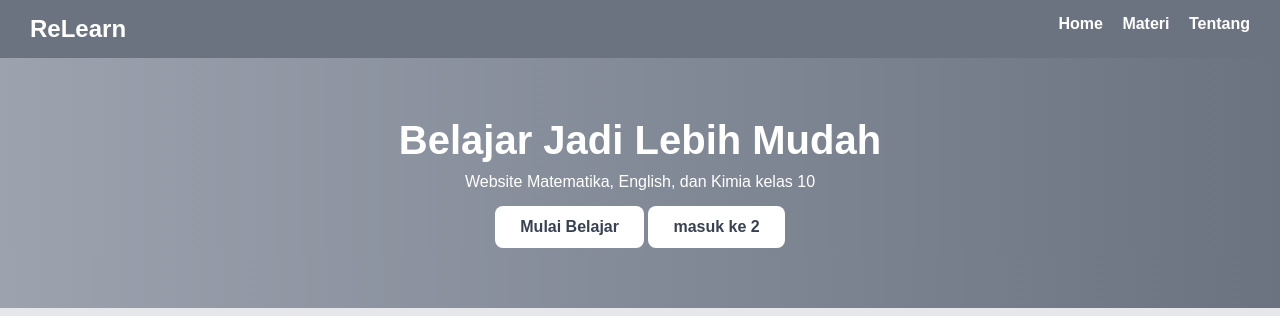
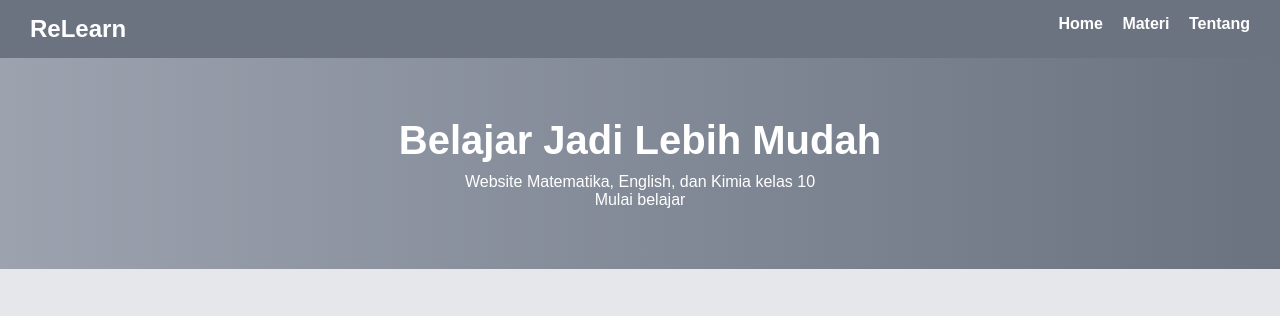
Before and after one commit to nadiaimutbanget/ReLearn, a plain HTML site: page index.html in a window 1280 px wide. Shown: the top 316 px of the page. Drawn offline with Linux system fonts and the light colour scheme.

Commit message:
Update index.html

```diff
--- a/index.html
+++ b/index.html
@@ -173,9 +173,8 @@ iframe{
 <!-- HOME -->
 <section class="hero" id="home">
   <h1>Belajar Jadi Lebih Mudah</h1>
-  <p>Website Matematika, English, dan Kimia kelas 10</p>
-  <a href="#menu">Mulai Belajar</a>
-  <a href="2.html">masuk ke 2</a>
+  <p>Website Matematika, English, dan Kimia kelas 10</p
+  <a href="2.html">Mulai belajar</a>
 </section>
 
 <!-- MENU -->
```
